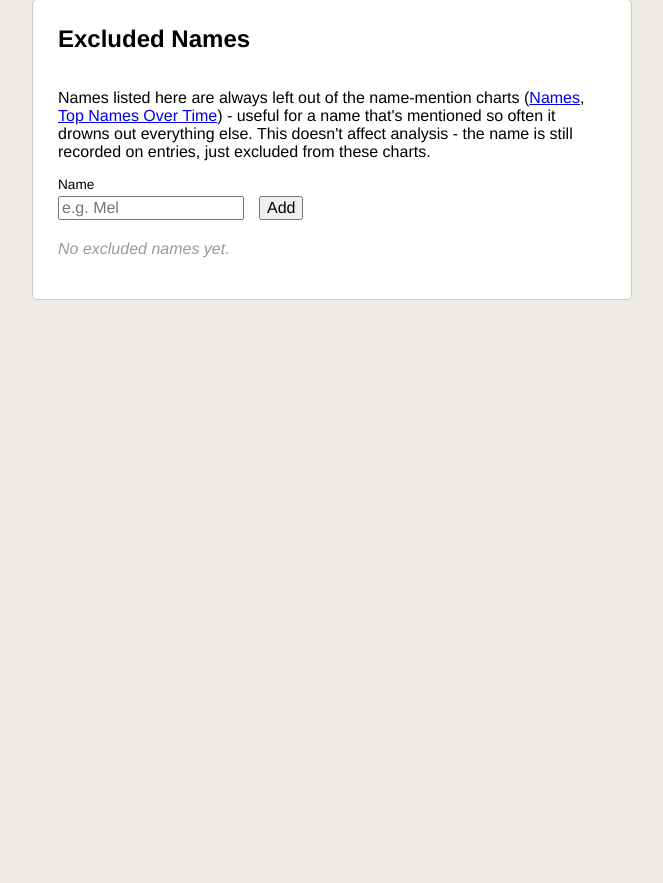
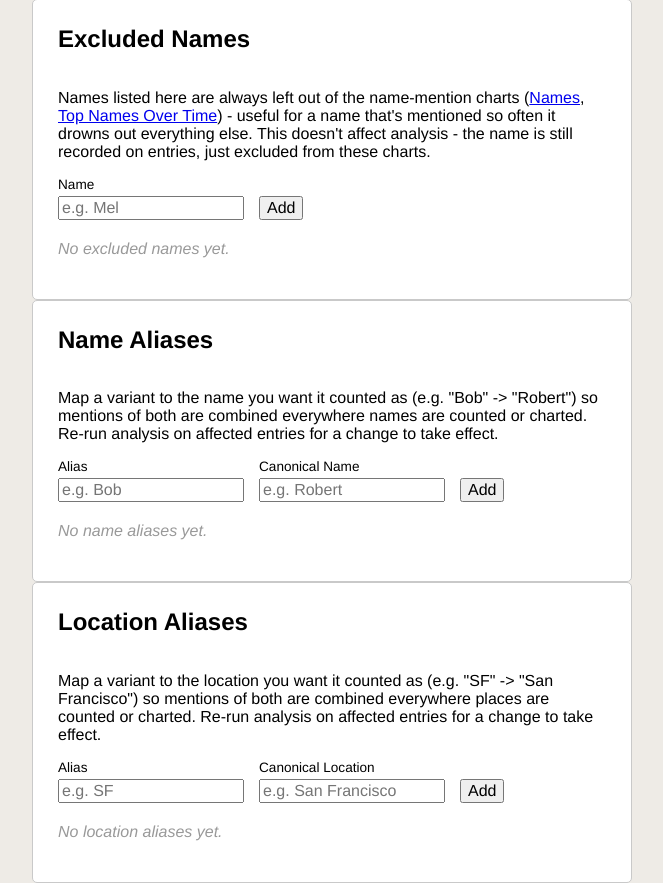
Before and after one commit to HaloZero/journal_formatter, a Flask app: page /config in a window 1280 px wide. Shown: the part 728-1611 px from the top of the page, without its empty margins (308-971 px from the left). Before the commit the page ends 1028 px from the top, so only its background shows below. Run offline with Flask 3, Linux system fonts and the light colour scheme; some libraries are stand-ins or nearby versions.

Commit message:
Name aliases for places

```diff
--- a/app/analyzer.py
+++ b/app/analyzer.py
@@ -39,6 +39,8 @@ class JournalEntryAnalyzer(threading.Thread):
 		self.total_entries_to_analyze = len(self.entries)
 		self.known_names = self._load_known_names()
 		self.known_locations = self._load_known_locations()
+		self.name_aliases = self._load_name_aliases()
+		self.location_aliases = self._load_location_aliases()
 		super().__init__()
 
 	def _load_known_names(self):
@@ -48,6 +50,14 @@ class JournalEntryAnalyzer(threading.Thread):
 	def _load_known_locations(self):
 		from app.models import KnownLocation
 		return {known_location.location.lower() for known_location in KnownLocation.query.all()}
+
+	def _load_name_aliases(self):
+		from app.models import NameAlias
+		return {alias.alias.lower(): alias.canonical_name for alias in NameAlias.query.all()}
+
+	def _load_location_aliases(self):
+		from app.models import LocationAlias
+		return {alias.alias.lower(): alias.canonical_location for alias in LocationAlias.query.all()}
 
 	def run(self):
 		with app.app_context():
@@ -92,35 +102,45 @@ class JournalEntryAnalyzer(threading.Thread):
 		matched_spans = []
 		for ent in doc.ents:
 			matched_spans.append((ent.start_char, ent.end_char))
-			if ent.text.lower() in self.known_names:
-				# a known name always wins, even if spaCy mistagged it as a place
+			if ent.text.lower() in self.known_names or ent.text.lower() in self.name_aliases:
+				# a known name or alias always wins, even if spaCy mistagged it as a place
 				names.append(self._normalize_name(ent.text))
 			elif ent.label_ in PERSON_LABELS:
 				names.append(self._normalize_name(ent.text))
 			elif ent.label_ in LOCATION_LABELS and self._is_recognized_location(ent.text):
-				locations.append(ent.text)
+				locations.append(self._normalize_location(ent.text))
 		names.extend(self._normalize_name(name) for name in self._unrecognized_known_names(entry_text, matched_spans))
-		locations.extend(self._unrecognized_known_locations(entry_text, matched_spans))
+		locations.extend(self._normalize_location(location) for location in self._unrecognized_known_locations(entry_text, matched_spans))
 		return names, locations
 
-	@staticmethod
-	def _normalize_name(text):
-		"""Title-case names so "Alex", "alex", and "ALEX" all count as the same person."""
-		return text.strip().title()
+	def _normalize_name(self, text):
+		"""Title-case names so "Alex", "alex", and "ALEX" all count as the same person,
+		then fold known aliases ("Bob" -> "Robert") onto their canonical name."""
+		stripped = text.strip()
+		alias = self.name_aliases.get(stripped.lower())
+		return alias if alias else stripped.title()
+
+	def _normalize_location(self, text):
+		"""Fold known aliases ("SF" -> "San Francisco") onto their canonical location.
+		Unlike names, locations aren't title-cased - many (NYC, SF) aren't proper title case."""
+		stripped = text.strip()
+		return self.location_aliases.get(stripped.lower(), stripped)
 
 	def _is_recognized_location(self, text):
-		"""A location only counts if it's a real place (country/US state/city), or
-		one you've manually added as a Known Location - filters out spaCy mistagging
-		things like brand names ("Alamofire") or business names ("Phat Philly") as places."""
-		return text.lower() in self.known_locations or is_real_location(text)
+		"""A location only counts if it's a real place (country/US state/city), one you've
+		manually added as a Known Location, or a declared location alias - filters out spaCy
+		mistagging things like brand names ("Alamofire") or business names ("Phat Philly") as places."""
+		return (text.lower() in self.known_locations
+			or text.lower() in self.location_aliases
+			or is_real_location(text))
 
 	def _unrecognized_known_names(self, entry_text, matched_spans):
-		"""Known names spaCy didn't tag as any entity at all still count as names."""
-		return self._unrecognized_known(entry_text, matched_spans, self.known_names)
+		"""Known names or aliases spaCy didn't tag as any entity at all still count as names."""
+		return self._unrecognized_known(entry_text, matched_spans, self.known_names | self.name_aliases.keys())
 
 	def _unrecognized_known_locations(self, entry_text, matched_spans):
-		"""Known locations spaCy didn't tag as any entity at all still count as locations."""
-		return self._unrecognized_known(entry_text, matched_spans, self.known_locations)
+		"""Known locations or aliases spaCy didn't tag as any entity at all still count as locations."""
+		return self._unrecognized_known(entry_text, matched_spans, self.known_locations | self.location_aliases.keys())
 
 	def _unrecognized_known(self, entry_text, matched_spans, known_values):
 		found = []
--- a/app/routes.py
+++ b/app/routes.py
@@ -630,8 +630,11 @@ def config():
 	known_names = models.KnownName.query.order_by(models.KnownName.name).all()
 	known_locations = models.KnownLocation.query.order_by(models.KnownLocation.location).all()
 	excluded_names = models.ExcludedName.query.order_by(models.ExcludedName.name).all()
+	name_aliases = models.NameAlias.query.order_by(models.NameAlias.alias).all()
+	location_aliases = models.LocationAlias.query.order_by(models.LocationAlias.alias).all()
 	return render_template('config.html',
-		known_names=known_names, known_locations=known_locations, excluded_names=excluded_names)
+		known_names=known_names, known_locations=known_locations, excluded_names=excluded_names,
+		name_aliases=name_aliases, location_aliases=location_aliases)
 
 @app.route('/config/delete/<int:known_name_id>', methods=['POST'])
 def config_delete(known_name_id):
@@ -679,3 +682,43 @@ def config_delete_excluded_name(excluded_name_id):
 		db.session.commit()
 		logger_config.info("Removed excluded name '%s'", excluded_name.name)
 	return redirect(url_for('config'))
+
+@app.route('/config/name_aliases', methods=['POST'])
+def config_add_name_alias():
+	alias = request.form.get('alias', '').strip()
+	canonical_name = request.form.get('canonical_name', '').strip()
+	already_exists = models.NameAlias.query.filter(func.lower(models.NameAlias.alias) == alias.lower()).first()
+	if alias and canonical_name and not already_exists:
+		db.session.add(models.NameAlias(alias=alias, canonical_name=canonical_name))
+		db.session.commit()
+		logger_config.info("Added name alias '%s' -> '%s'", alias, canonical_name)
+	return redirect(url_for('config'))
+
+@app.route('/config/name_aliases/delete/<int:name_alias_id>', methods=['POST'])
+def config_delete_name_alias(name_alias_id):
+	name_alias = models.NameAlias.query.get(name_alias_id)
+	if name_alias is not None:
+		db.session.delete(name_alias)
+		db.session.commit()
+		logger_config.info("Removed name alias '%s' -> '%s'", name_alias.alias, name_alias.canonical_name)
+	return redirect(url_for('config'))
+
+@app.route('/config/location_aliases', methods=['POST'])
+def config_add_location_alias():
+	alias = request.form.get('alias', '').strip()
+	canonical_location = request.form.get('canonical_location', '').strip()
+	already_exists = models.LocationAlias.query.filter(func.lower(models.LocationAlias.alias) == alias.lower()).first()
+	if alias and canonical_location and not already_exists:
+		db.session.add(models.LocationAlias(alias=alias, canonical_location=canonical_location))
+		db.session.commit()
+		logger_config.info("Added location alias '%s' -> '%s'", alias, canonical_location)
+	return redirect(url_for('config'))
+
+@app.route('/config/location_aliases/delete/<int:location_alias_id>', methods=['POST'])
+def config_delete_location_alias(location_alias_id):
+	location_alias = models.LocationAlias.query.get(location_alias_id)
+	if location_alias is not None:
+		db.session.delete(location_alias)
+		db.session.commit()
+		logger_config.info("Removed location alias '%s' -> '%s'", location_alias.alias, location_alias.canonical_location)
+	return redirect(url_for('config'))
--- a/app/templates/config.html
+++ b/app/templates/config.html
@@ -135,6 +135,102 @@
 		<p class="tag-empty">No excluded names yet.</p>
 		{% endif %}
 	</div>
+
+	<div class="empty-state">
+		<h2>Name Aliases</h2>
+		<p>Map a variant to the name you want it counted as (e.g. "Bob" -> "Robert") so mentions of both are combined everywhere names are counted or charted. Re-run analysis on affected entries for a change to take effect.</p>
+
+		<form class="search-form" method="post" action="{{ url_for('config_add_name_alias') }}">
+			<div class="search-fields">
+				<div class="search-field">
+					<label for="alias">Alias</label>
+					<input type="text" id="alias" name="alias" placeholder="e.g. Bob" required>
+				</div>
+				<div class="search-field">
+					<label for="canonical_name">Canonical Name</label>
+					<input type="text" id="canonical_name" name="canonical_name" placeholder="e.g. Robert" required>
+				</div>
+				<button type="submit">Add</button>
+			</div>
+		</form>
+
+		{% if name_aliases %}
+		<div class="table-container">
+			<table>
+				<thead>
+					<tr>
+						<th>Alias</th>
+						<th>Canonical Name</th>
+						<th class="text-center">Actions</th>
+					</tr>
+				</thead>
+				<tbody>
+					{% for name_alias in name_aliases %}
+					<tr>
+						<td>{{ name_alias.alias }}</td>
+						<td>{{ name_alias.canonical_name }}</td>
+						<td class="text-center">
+							<form method="post" action="{{ url_for('config_delete_name_alias', name_alias_id=name_alias.id) }}">
+								<button type="submit">Remove</button>
+							</form>
+						</td>
+					</tr>
+					{% endfor %}
+				</tbody>
+			</table>
+		</div>
+		{% else %}
+		<p class="tag-empty">No name aliases yet.</p>
+		{% endif %}
+	</div>
+
+	<div class="empty-state">
+		<h2>Location Aliases</h2>
+		<p>Map a variant to the location you want it counted as (e.g. "SF" -> "San Francisco") so mentions of both are combined everywhere places are counted or charted. Re-run analysis on affected entries for a change to take effect.</p>
+
+		<form class="search-form" method="post" action="{{ url_for('config_add_location_alias') }}">
+			<div class="search-fields">
+				<div class="search-field">
+					<label for="location_alias">Alias</label>
+					<input type="text" id="location_alias" name="alias" placeholder="e.g. SF" required>
+				</div>
+				<div class="search-field">
+					<label for="canonical_location">Canonical Location</label>
+					<input type="text" id="canonical_location" name="canonical_location" placeholder="e.g. San Francisco" required>
+				</div>
+				<button type="submit">Add</button>
+			</div>
+		</form>
+
+		{% if location_aliases %}
+		<div class="table-container">
+			<table>
+				<thead>
+					<tr>
+						<th>Alias</th>
+						<th>Canonical Location</th>
+						<th class="text-center">Actions</th>
+					</tr>
+				</thead>
+				<tbody>
+					{% for location_alias in location_aliases %}
+					<tr>
+						<td>{{ location_alias.alias }}</td>
+						<td>{{ location_alias.canonical_location }}</td>
+						<td class="text-center">
+							<form method="post" action="{{ url_for('config_delete_location_alias', location_alias_id=location_alias.id) }}">
+								<button type="submit">Remove</button>
+							</form>
+						</td>
+					</tr>
+					{% endfor %}
+				</tbody>
+			</table>
+		</div>
+		{% else %}
+		<p class="tag-empty">No location aliases yet.</p>
+		{% endif %}
+	</div>
 </div>
 </body>
 </html>
```
Also changed, not shown: app/models.py (+16 -0 lines), migrations/versions/0ca92536faf5_add_name_and_location_alias_tables.py (added, +42 -0 lines).
